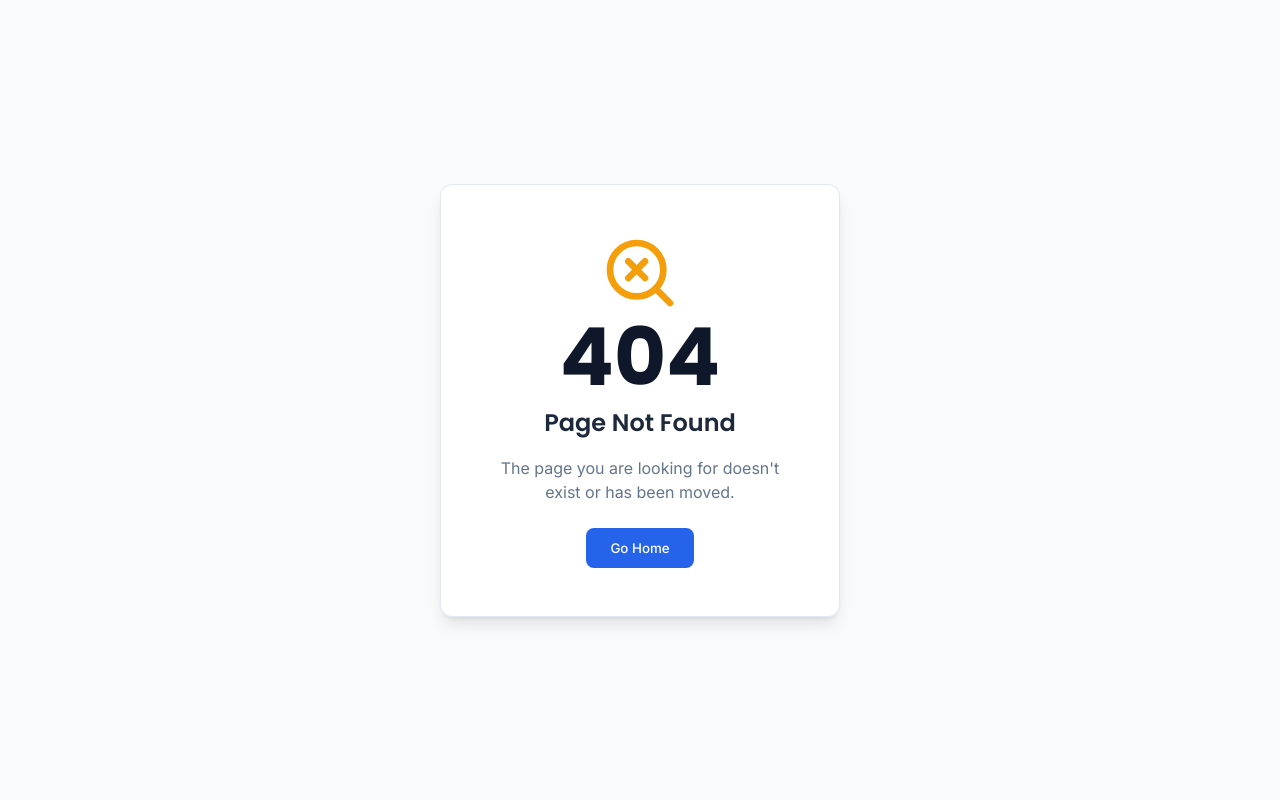
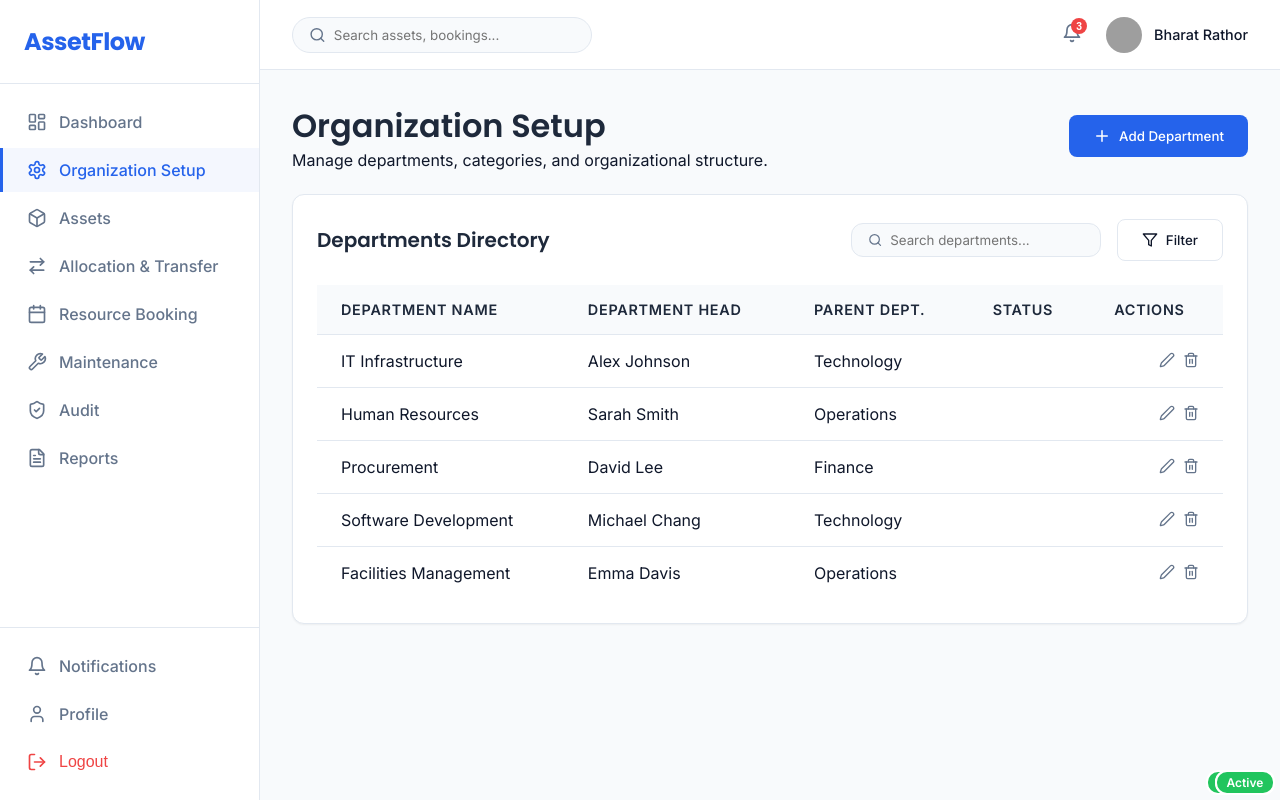
Before and after one commit to DevanshAdhia/AssetFlow-Problem-Statement, a React (Vite) app: page /setup in a window 1280 px wide. Before the commit this address had no page. Built offline with nearby package versions, Linux system fonts and the light colour scheme; grey boxes are pictures that could not be loaded.

Commit message:
UI: Implement Organization Setup Screen (Screen 3) and update Sidebar navigation

```diff
--- a/src/layouts/DashboardLayout.jsx
+++ b/src/layouts/DashboardLayout.jsx
@@ -4,8 +4,10 @@ import {
   LayoutDashboard,
   Settings,
   Box,
+  ArrowRightLeft,
   Calendar,
   Wrench,
+  ShieldCheck,
   FileText,
   Bell,
   User,
@@ -45,17 +47,25 @@ const DashboardLayout = () => {
             <Box size={20} />
             <span>Assets</span>
           </NavLink>
+          <NavLink to="/allocation" className="nav-item">
+            <ArrowRightLeft size={20} />
+            <span>Allocation & Transfer</span>
+          </NavLink>
           <NavLink to="/bookings" className="nav-item">
             <Calendar size={20} />
-            <span>Bookings</span>
+            <span>Resource Booking</span>
           </NavLink>
           <NavLink to="/maintenance" className="nav-item">
             <Wrench size={20} />
             <span>Maintenance</span>
           </NavLink>
+          <NavLink to="/audit" className="nav-item">
+            <ShieldCheck size={20} />
+            <span>Audit</span>
+          </NavLink>
           <NavLink to="/activity-logs" className="nav-item">
             <FileText size={20} />
-            <span>Reports & Logs</span>
+            <span>Reports</span>
           </NavLink>
         </div>
 
--- /dev/null
+++ b/src/pages/OrganizationSetup/OrganizationSetup.css
@@ -0,0 +1,99 @@
+.setup-container {
+  display: flex;
+  flex-direction: column;
+  gap: 1.5rem;
+}
+
+.setup-header {
+  display: flex;
+  justify-content: space-between;
+  align-items: center;
+  flex-wrap: wrap;
+  gap: 1rem;
+}
+
+.filters-header {
+  display: flex;
+  justify-content: space-between;
+  align-items: center;
+  flex-wrap: wrap;
+  gap: 1rem;
+}
+
+.filters {
+  display: flex;
+  align-items: center;
+  gap: 1rem;
+}
+
+.search-box {
+  display: flex;
+  align-items: center;
+  background-color: var(--bg-color);
+  padding: 0.5rem 1rem;
+  border-radius: var(--radius);
+  border: 1px solid var(--border);
+  gap: 0.5rem;
+  width: 250px;
+}
+
+.search-box input {
+  border: none;
+  background: transparent;
+  outline: none;
+  width: 100%;
+  font-family: var(--font-sans);
+}
+
+.search-box .lucide {
+  color: var(--text-muted);
+}
+
+.filter-btn {
+  display: flex;
+  align-items: center;
+  gap: 0.5rem;
+  padding: 0.5rem 1rem;
+}
+
+.action-buttons {
+  display: flex;
+  justify-content: flex-end;
+  gap: 0.5rem;
+}
+
+.edit-btn:hover {
+  color: var(--primary);
+  background-color: rgba(37, 99, 235, 0.1);
+}
+
+.delete-btn:hover {
+  color: var(--danger);
+  background-color: rgba(239, 68, 68, 0.1);
+}
+
+@media (max-width: 768px) {
+  .setup-header {
+    flex-direction: column;
+    align-items: flex-start;
+  }
+
+  .filters-header {
+    flex-direction: column;
+    align-items: flex-start;
+  }
+
+  .filters {
+    width: 100%;
+    flex-direction: column;
+  }
+
+  .search-box {
+    width: 100%;
+  }
+
+  .filter-btn {
+    width: 100%;
+    justify-content: center;
+  }
+}
--- /dev/null
+++ b/src/pages/OrganizationSetup/OrganizationSetup.jsx
@@ -0,0 +1,86 @@
+import React, { useState } from 'react';
+import { Plus, Edit2, Trash2, Search, Filter } from 'lucide-react';
+import './OrganizationSetup.css';
+
+const OrganizationSetup = () => {
+  const [departments, setDepartments] = useState([
+    { id: 1, name: 'IT Infrastructure', head: 'Alex Johnson', parent: 'Technology', status: 'Active' },
+    { id: 2, name: 'Human Resources', head: 'Sarah Smith', parent: 'Operations', status: 'Active' },
+    { id: 3, name: 'Procurement', head: 'David Lee', parent: 'Finance', status: 'Inactive' },
+    { id: 4, name: 'Software Development', head: 'Michael Chang', parent: 'Technology', status: 'Active' },
+    { id: 5, name: 'Facilities Management', head: 'Emma Davis', parent: 'Operations', status: 'Active' }
+  ]);
+
+  return (
+    <div className="setup-container">
+      <div className="setup-header">
+        <div>
+          <h1 className="page-title">Organization Setup</h1>
+          <p className="page-subtitle">Manage departments, categories, and organizational structure.</p>
+        </div>
+        <div className="header-actions">
+          <button className="btn btn-primary">
+            <Plus size={18} />
+            <span>Add Department</span>
+          </button>
+        </div>
+      </div>
+
+      <div className="card setup-card">
+        <div className="card-header filters-header">
+          <h2 className="card-title">Departments Directory</h2>
+          <div className="filters">
+            <div className="search-box">
+              <Search size={16} />
+              <input type="text" placeholder="Search departments..." />
+            </div>
+            <button className="btn btn-outline filter-btn">
+              <Filter size={16} />
+              <span>Filter</span>
+            </button>
+          </div>
+        </div>
+
+        <div className="table-container">
+          <table className="data-table">
+            <thead>
+              <tr>
+                <th>Department Name</th>
+                <th>Department Head</th>
+                <th>Parent Dept.</th>
+                <th>Status</th>
+                <th className="text-right">Actions</th>
+              </tr>
+            </thead>
+            <tbody>
+              {departments.map((dept) => (
+                <tr key={dept.id}>
+                  <td className="fw-medium">{dept.name}</td>
+                  <td>{dept.head}</td>
+                  <td>{dept.parent}</td>
+                  <td>
+                    <span className={`status-badge ${dept.status === 'Active' ? 'status-active' : 'status-inactive'}`}>
+                      {dept.status}
+                    </span>
+                  </td>
+                  <td className="text-right">
+                    <div className="action-buttons">
+                      <button className="icon-btn edit-btn" title="Edit Department">
+                        <Edit2 size={16} />
+                      </button>
+                      <button className="icon-btn delete-btn" title="Delete">
+                        <Trash2 size={16} />
+                      </button>
+                    </div>
+                  </td>
+                </tr>
+              ))}
+            </tbody>
+          </table>
+        </div>
+      </div>
+    </div>
+  );
+};
+
+export default OrganizationSetup;
--- a/src/pages/Signup/Signup.css
+++ b/src/pages/Signup/Signup.css
@@ -47,26 +47,38 @@
 
 .phone-input-group {
   display: flex;
-  gap: 0.5rem;
   position: relative;
+  /* Removed gap for seamless design */
 }
 
 .custom-country-select {
   position: relative;
-  width: 100px !important;
+  width: 105px !important; /* Slightly wider for the chevron */
   flex-shrink: 0;
 }
 
 .country-select-trigger {
   display: flex;
   align-items: center;
-  justify-content: center;
-  gap: 0.5rem;
+  gap: 0.4rem;
   cursor: pointer;
   width: 100%;
   padding: 0.75rem 0.5rem;
   background-color: var(--surface);
   user-select: none;
+  border-right: none;
+  border-top-right-radius: 0;
+  border-bottom-right-radius: 0;
+}
+
+.chevron-icon {
+  margin-left: auto;
+  color: var(--text-muted);
+  transition: transform 0.2s ease;
+}
+
+.chevron-icon.open {
+  transform: rotate(180deg);
 }
 
 .country-select-trigger img, .country-option img {
@@ -106,4 +118,6 @@
 .phone-number {
   flex: 1;
   width: 100% !important; /* Force override to prevent squishing */
+  border-top-left-radius: 0;
+  border-bottom-left-radius: 0;
 }
--- a/src/pages/Signup/Signup.jsx
+++ b/src/pages/Signup/Signup.jsx
@@ -1,6 +1,6 @@
 import React, { useState } from 'react';
 import { Link, useNavigate } from 'react-router-dom';
-import { CheckCircle2 } from 'lucide-react';
+import { CheckCircle2, ChevronDown } from 'lucide-react';
 import '../Login/Login.css'; // Reusing some auth styles
 import './Signup.css';
 
@@ -102,6 +102,7 @@ const Signup = () => {
               >
                 <img src={`https://flagcdn.com/w20/${selectedCountry.flag}.png`} alt="flag" />
                 <span>{selectedCountry.code}</span>
+                <ChevronDown size={14} className={`chevron-icon ${showCountries ? 'open' : ''}`} />
               </div>
 
               {showCountries && (
--- a/src/routes/AppRoutes.jsx
+++ b/src/routes/AppRoutes.jsx
@@ -13,6 +13,7 @@ import Profile from '../pages/Profile/Profile';
 import ChangePassword from '../pages/Profile/ChangePassword';
 import Notifications from '../pages/Notifications/Notifications';
 import ActivityLogs from '../pages/ActivityLogs/ActivityLogs';
+import OrganizationSetup from '../pages/OrganizationSetup/OrganizationSetup';
 import Terms from '../pages/Terms/Terms';
 import Unauthorized from '../pages/Unauthorized/Unauthorized';
 import NotFound from '../pages/NotFound/NotFound';
@@ -32,6 +33,7 @@ const AppRoutes = () => {
       <Route element={<DashboardLayout />}>
         <Route path="/" element={<Navigate to="/dashboard" replace />} />
         <Route path="/dashboard" element={<Dashboard />} />
+        <Route path="/setup" element={<OrganizationSetup />} />
         <Route path="/profile" element={<Profile />} />
         <Route path="/change-password" element={<ChangePassword />} />
         <Route path="/notifications" element={<Notifications />} />
```
